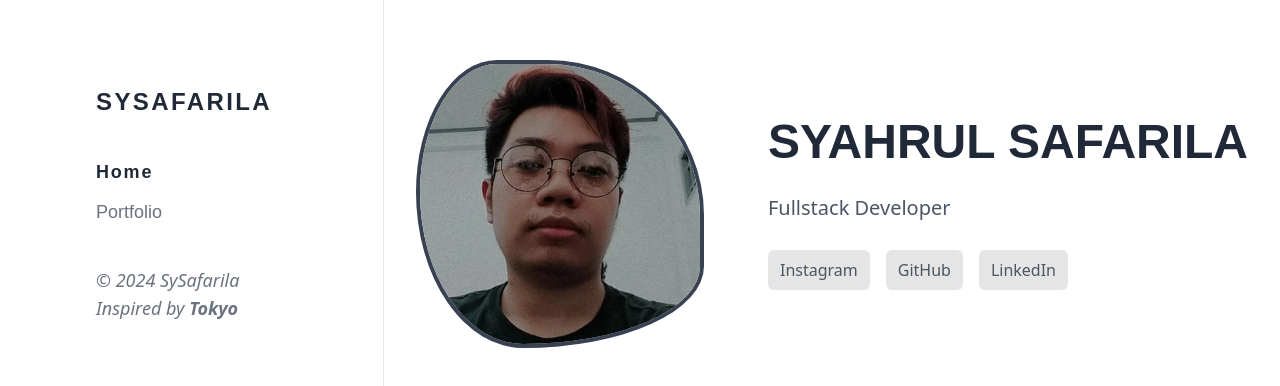
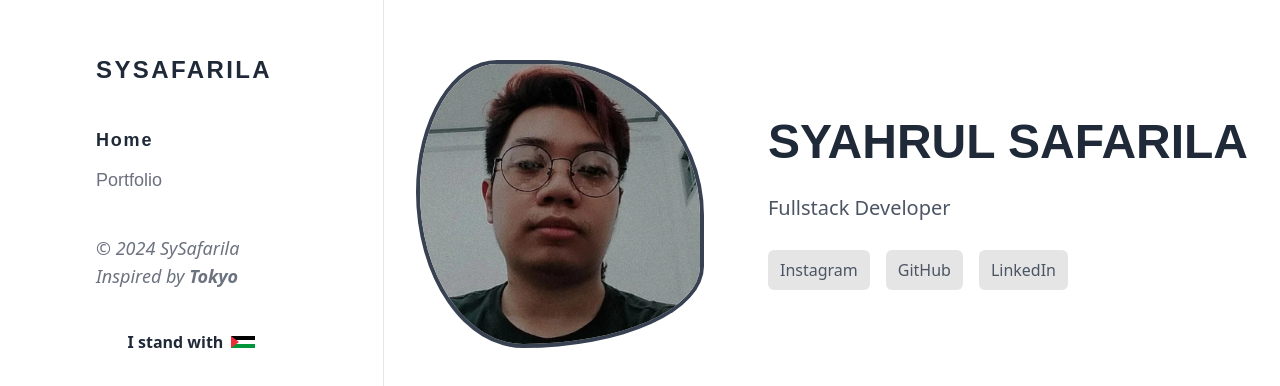
Before and after one commit to SySafarila/portfolio, a Next.js app: page / in a window 1280 px wide. Shown: the part 196-582 px from the top of the page. Built offline with nearby package versions, Linux system fonts and the light colour scheme.

Commit message:
support palestine

```diff
--- a/src/components/Navbar.jsx
+++ b/src/components/Navbar.jsx
@@ -43,6 +43,10 @@ export default function Navbar() {
             </a>
           </span>
         </div>
+        <div className="xl:flex gap-2 w-full justify-center items-center hidden">
+          <p className="text-gray-800 font-semibold dark:text-gold-1">I stand with</p>
+          <img src="/images/palestine.svg" alt="palestine" className="w-6" />
+        </div>
       </div>
     </nav>
   );
--- a/src/pages/index.js
+++ b/src/pages/index.js
@@ -39,6 +39,12 @@ export default function Home() {
         image="https://i.pinimg.com/originals/1c/09/36/1c0936c9e5cd191312bcdc8216db9c08.jpg"
       />
       <main className="flex flex-col gap-y-5 items-center justify-center main-landing-page p-5 relative dark:bg-dim-1">
+        <div className="fixed top-[69px] left-0 px-5 py-2 flex gap-2 w-full justify-center items-center bg-white dark:bg-white/10 xl:hidden">
+          <p className="text-gray-800 font-semibold dark:text-gold-1">
+            I stand with
+          </p>
+          <img src="/images/palestine.svg" alt="palestine" className="w-6" />
+        </div>
         <div className="flex flex-col gap-y-7 items-center w-full xl:flex-row xl:gap-x-16 xl:justify-center">
           <img
             src={photo}
```
Also changed, not shown: public/images/palestine.svg (added).
